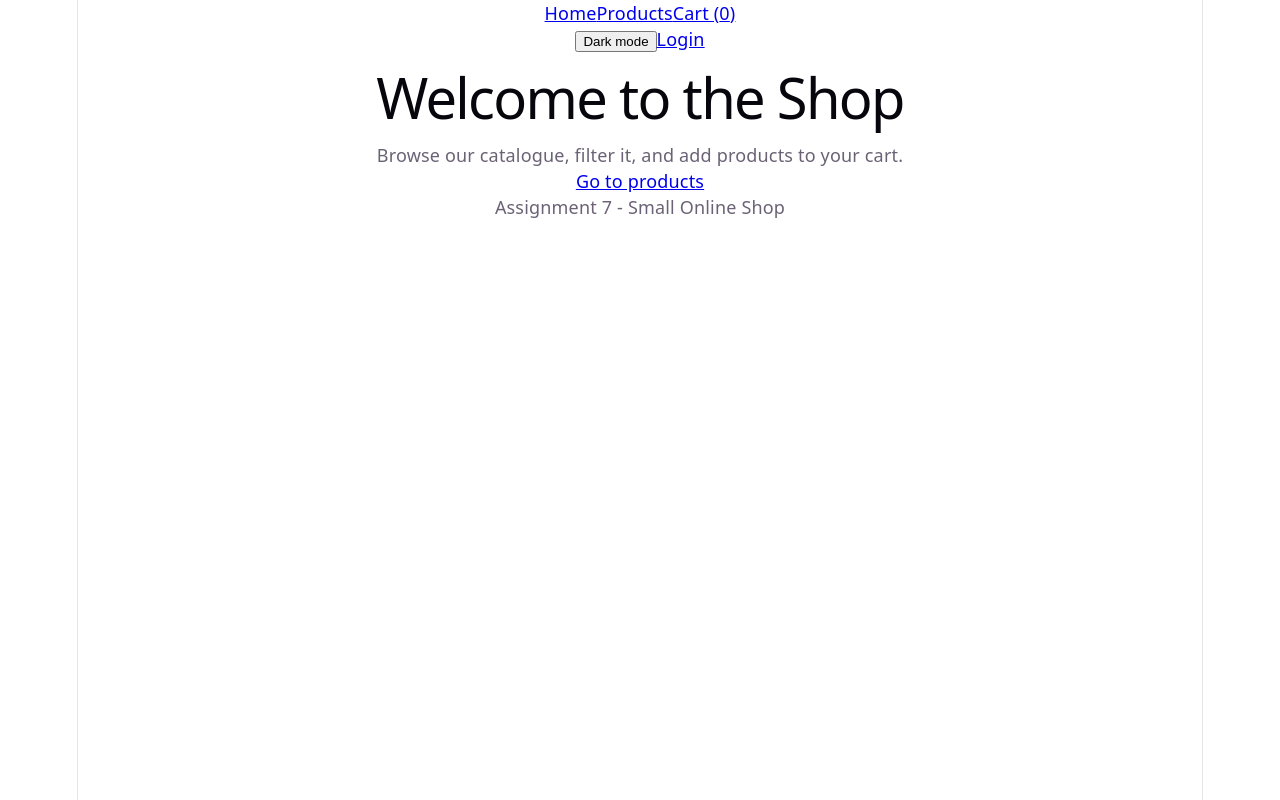
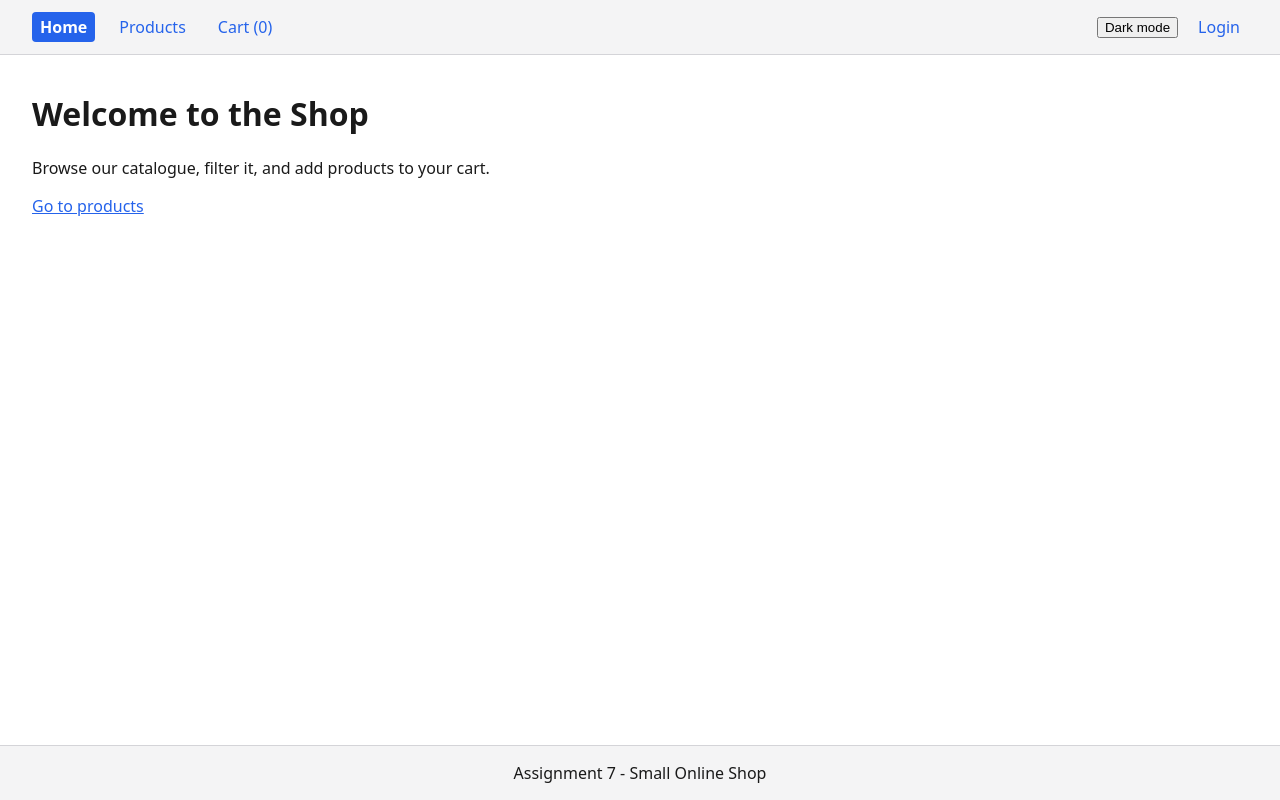
Before and after one commit to albayrakemre-cloud/assignment7, a React (Vite) app: page / in a window 1280 px wide. Built offline with nearby package versions, Linux system fonts and the light colour scheme.

Commit message:
add styles and light dark themes

```diff
--- a/src/index.css
+++ b/src/index.css
@@ -1,111 +1,108 @@
-:root {
-  --text: #6b6375;
-  --text-h: #08060d;
-  --bg: #fff;
-  --border: #e5e4e7;
-  --code-bg: #f4f3ec;
-  --accent: #aa3bff;
-  --accent-bg: rgba(170, 59, 255, 0.1);
-  --accent-border: rgba(170, 59, 255, 0.5);
-  --social-bg: rgba(244, 243, 236, 0.5);
-  --shadow:
-    rgba(0, 0, 0, 0.1) 0 10px 15px -3px, rgba(0, 0, 0, 0.05) 0 4px 6px -2px;
-
-  --sans: system-ui, 'Segoe UI', Roboto, sans-serif;
-  --heading: system-ui, 'Segoe UI', Roboto, sans-serif;
-  --mono: ui-monospace, Consolas, monospace;
-
-  font: 18px/145% var(--sans);
-  letter-spacing: 0.18px;
-  color-scheme: light dark;
-  color: var(--text);
-  background: var(--bg);
-  font-synthesis: none;
-  text-rendering: optimizeLegibility;
-  -webkit-font-smoothing: antialiased;
-  -moz-osx-font-smoothing: grayscale;
-
-  @media (max-width: 1024px) {
-    font-size: 16px;
-  }
+.theme-light {
+  --bg: #ffffff;
+  --text: #1a1a1a;
+  --card: #f4f4f5;
+  --border: #d4d4d8;
+  --accent: #2563eb;
 }
 
-@media (prefers-color-scheme: dark) {
-  :root {
-    --text: #9ca3af;
-    --text-h: #f3f4f6;
-    --bg: #16171d;
-    --border: #2e303a;
-    --code-bg: #1f2028;
-    --accent: #c084fc;
-    --accent-bg: rgba(192, 132, 252, 0.15);
-    --accent-border: rgba(192, 132, 252, 0.5);
-    --social-bg: rgba(47, 48, 58, 0.5);
-    --shadow:
-      rgba(0, 0, 0, 0.4) 0 10px 15px -3px, rgba(0, 0, 0, 0.25) 0 4px 6px -2px;
-  }
+.theme-dark {
+  --bg: #121212;
+  --text: #ececec;
+  --card: #1e1e1e;
+  --border: #3a3a3a;
+  --accent: #60a5fa;
+}
 
-  #social .button-icon {
-    filter: invert(1) brightness(2);
-  }
-}
+* { box-sizing: border-box; }
 
 body {
   margin: 0;
+  font-family: system-ui, Arial, sans-serif;
 }
 
-#root {
-  width: 1126px;
-  max-width: 100%;
-  margin: 0 auto;
-  text-align: center;
-  border-inline: 1px solid var(--border);
-  min-height: 100svh;
+.app {
+  min-height: 100vh;
   display: flex;
   flex-direction: column;
-  box-sizing: border-box;
+  background: var(--bg);
+  color: var(--text);
 }
 
-h1,
-h2 {
-  font-family: var(--heading);
-  font-weight: 500;
-  color: var(--text-h);
+.content { flex: 1; padding: 1rem 2rem; }
+
+a { color: var(--accent); }
+
+.navbar {
+  display: flex;
+  align-items: center;
+  gap: 1rem;
+  padding: 0.75rem 2rem;
+  background: var(--card);
+  border-bottom: 1px solid var(--border);
 }
 
-h1 {
-  font-size: 56px;
-  letter-spacing: -1.68px;
-  margin: 32px 0;
-  @media (max-width: 1024px) {
-    font-size: 36px;
-    margin: 20px 0;
-  }
-}
-h2 {
-  font-size: 24px;
-  line-height: 118%;
-  letter-spacing: -0.24px;
-  margin: 0 0 8px;
-  @media (max-width: 1024px) {
-    font-size: 20px;
-  }
-}
-p {
-  margin: 0;
+.nav-right {
+  margin-left: auto;
+  display: flex;
+  align-items: center;
+  gap: 0.75rem;
 }
 
-code,
-.counter {
-  font-family: var(--mono);
-  display: inline-flex;
+.nav-link {
+  text-decoration: none;
+  padding: 0.25rem 0.5rem;
   border-radius: 4px;
-  color: var(--text-h);
 }
 
-code {
-  font-size: 15px;
-  line-height: 135%;
-  padding: 4px 8px;
-  background: var(--code-bg);
+.nav-link.active {
+  background: var(--accent);
+  color: #ffffff;
+  font-weight: bold;
 }
+
+.footer {
+  padding: 1rem 2rem;
+  text-align: center;
+  background: var(--card);
+  border-top: 1px solid var(--border);
+}
+
+.filters { display: flex; gap: 0.5rem; margin-bottom: 1rem; }
+
+.grid {
+  display: grid;
+  grid-template-columns: repeat(auto-fill, minmax(200px, 1fr));
+  gap: 1rem;
+}
+
+.card {
+  background: var(--card);
+  border: 1px solid var(--border);
+  border-radius: 8px;
+  padding: 0.75rem;
+  text-align: center;
+}
+
+.card img { max-width: 100%; height: auto; }
+
+.muted { opacity: 0.7; }
+.error { color: #dc2626; }
+
+.form {
+  display: flex;
+  flex-direction: column;
+  gap: 0.75rem;
+  max-width: 320px;
+}
+
+.form label { display: flex; flex-direction: column; gap: 0.25rem; }
+
+.cart-list { list-style: none; padding: 0; }
+
+.cart-list li {
+  display: flex;
+  justify-content: space-between;
+  padding: 0.5rem 0;
+  border-bottom: 1px solid var(--border);
+}
```
